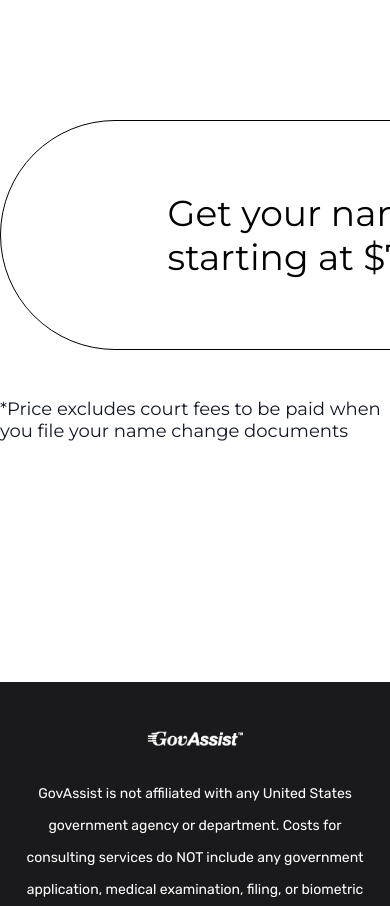
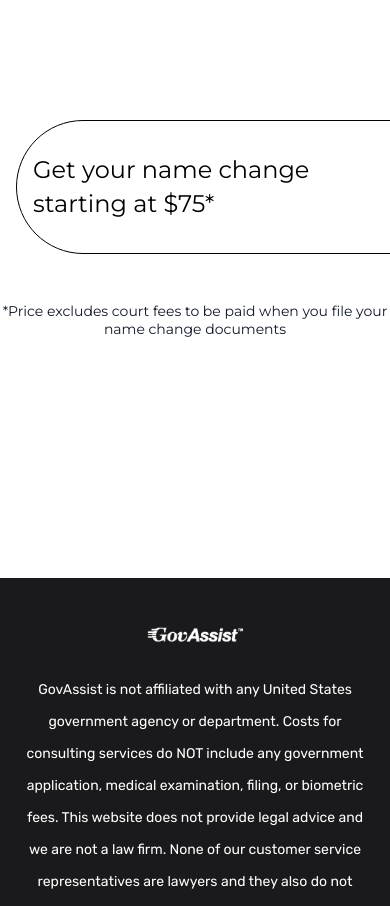
Before and after one commit to sleekidd/notaryproject, a React (Vite) app: page / in a window 390 px wide. Shown: the part 8740-9646 px from the top of the page. Built offline with nearby package versions, Linux system fonts and the light colour scheme.

Commit message:
CTA responsiveness

```diff
--- a/src/components/CTA.jsx
+++ b/src/components/CTA.jsx
@@ -3,9 +3,9 @@ import React from 'react';
 const CTA = () => {
   return (
     <div style={{ marginBottom: '240px' }}>
-    <div className="flex items-center justify-center rounded-full" style={{ width: '1200px', padding: '64px 166.6px', margin: '0 auto 48px', border: '1px solid #000000' }}>
+    <div className="flex items-center justify-center rounded-full cta">
       <div className="flex items-center justify-between w-full">
-        <p className="text-left" style={{ fontFamily: 'Montserrat', fontSize: '36px', fontWeight: '400', lineHeight: '44px' }}>Get your name change <br /> starting at $75*</p>
+        <p className="text-left cta-text">Get your name change <br /> starting at $75*</p>
         <div className="flex items-center justify-center mt-4 pb-8">
           <a href="#" className="px-8 py-4 rounded-full bg-gradient-to-r from-blue-900 to-blue-400 text-white uppercase font-inter text-base font-semibold leading-5">
             Start your name change!
@@ -14,7 +14,7 @@ const CTA = () => {
       </div>
     </div>
     <div className='flex items-center justify-center'>
-        <p style={{ fontFamily: 'Montserrat', fontSize: '18px', fontWeight: '400', lineHeight: '22px', color: '#101727' }}>*Price excludes court fees to be paid when you file your name change documents</p>
+        <p className='cta-note'>*Price excludes court fees to be paid when you file your name change documents</p>
     </div>
     </div>
   );
--- a/src/styles/style.css
+++ b/src/styles/style.css
@@ -1,4 +1,4 @@
-/* Hero.css */
+
 .btn-primary {
     padding: 0.75rem 1.5rem;
     border-radius: 9999px;
@@ -38,3 +38,53 @@
   .footer-box {
     max-width: 900px;
   }
+
+  .cta-note {
+    font-family: 'Montserrat';
+    font-size: 18px;
+    font-weight: 400;
+    line-height: 22px;
+    color: #101727;
+  }
+
+  @media (max-width: 768px) {
+    .cta-note {
+      font-size: 16px;
+      line-height: 20px;
+      text-align: center;
+    }
+  }
+
+  @media (max-width: 576px) {
+    .cta-note {
+      font-size: 14px;
+      line-height: 18px;
+      text-align: center;
+    }
+  }
+
+  .cta {
+    width: 1200px;
+    padding: 64px 166.6px;
+    margin: 0 auto 48px;
+    border: 1px solid #000000;
+  }
+
+  .cta-text {
+    font-family: 'Montserrat';
+    font-size: 36px;
+    font-weight: 400;
+    line-height: 44px;
+  }
+
+  @media (max-width: 768px) {
+    .cta {
+      padding: 16px 16px;
+      margin: 0 16px 48px;
+    }
+    .cta-text {
+      font-family: 'Montserrat';
+      font-size: 24px;
+      line-height: 34px;
+    }
+  }
```
